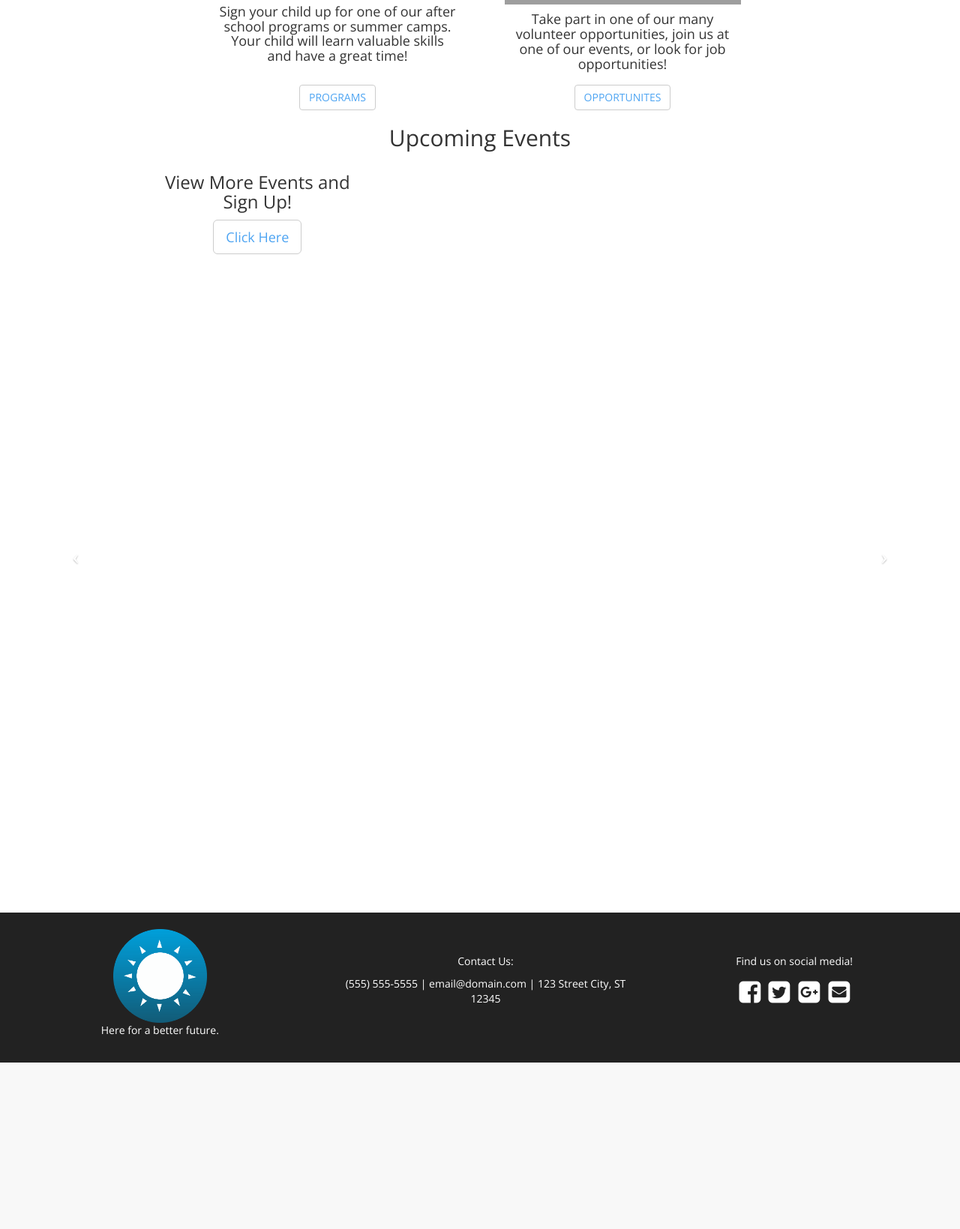
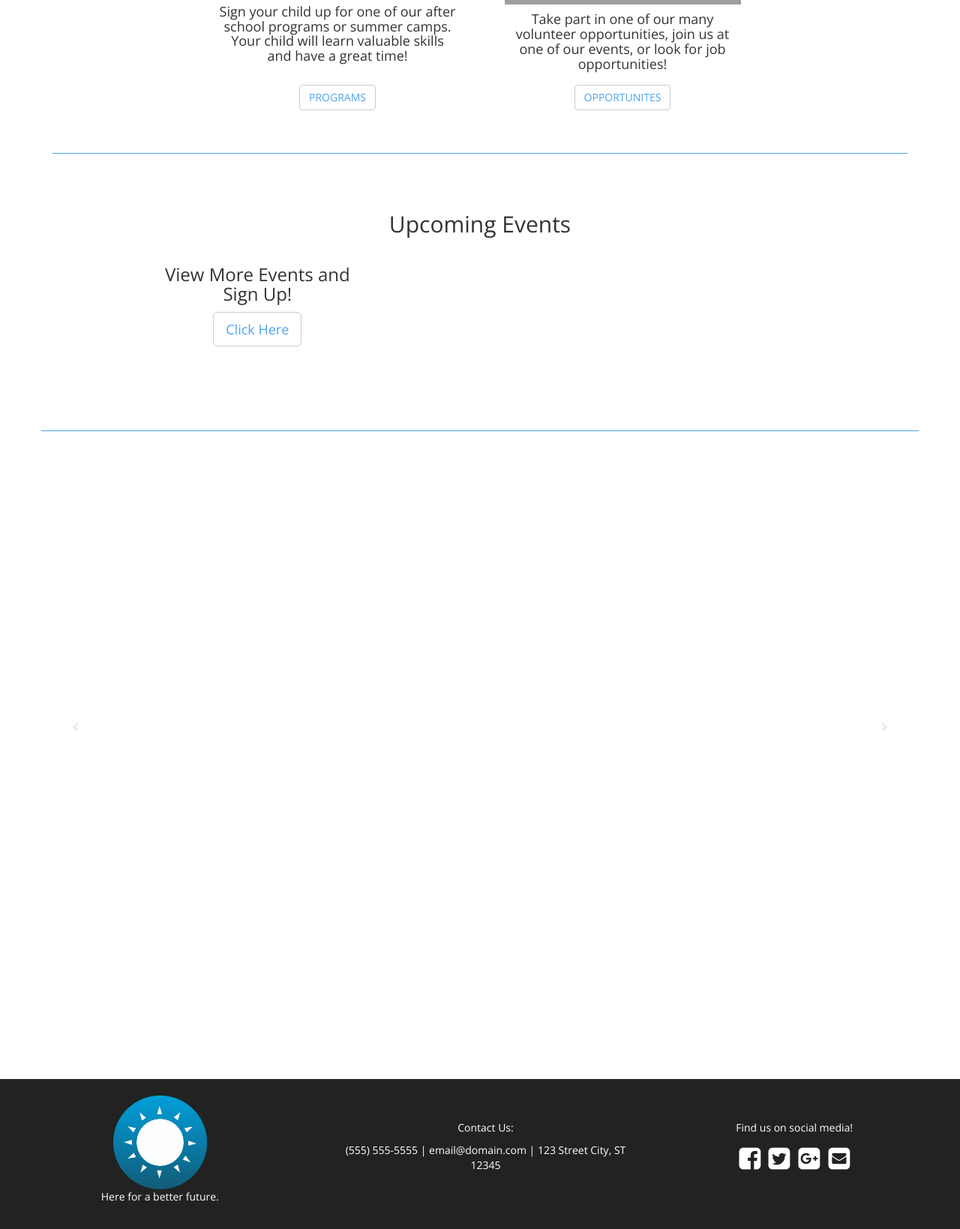
Before and after one commit to SrutiG/LEAADS-website, a Flask app: page /home in a window 1280 px wide. Shown: the part 1311-2950 px from the top of the page at 75% size. Before the commit the page ends 2728 px from the top, so only its background shows below. Run offline with Flask 2, Linux system fonts and the light colour scheme; data that the repository does not hold is empty; some libraries are stand-ins or nearby versions; grey boxes are pictures that could not be loaded.

Commit message:
some changes to home, cropped a picture

```diff
--- a/app/static/css/index.css
+++ b/app/static/css/index.css
@@ -24,6 +24,7 @@ body {
 .btn-default {
     color: var(--colorPrimary) ! important;
 }
+
 
 .navbar-logo {
     padding-top: 0px;
@@ -353,6 +354,12 @@ body {
     margin-top: 1%;
 }
 
+.break {
+    border-top: 1px solid var(--colorPrimary);
+    margin-top: 5%;
+    margin-bottom: 5%;
+}
+
 .btn-home {
 	background-color: var(--colorPrimary);
 	text-align: center;
@@ -365,6 +372,10 @@ body {
 
 .mainImg {
     width: 100vw;
+}
+
+.event-header {
+    margin-bottom: 2%;
 }
 
 .mainImg>img {
--- a/app/templates/home.html
+++ b/app/templates/home.html
@@ -34,6 +34,9 @@
             <!-- <div class="row"> <button type="button" class="btn btn-home">OPPORTUNITIES</button> </div> -->
         </div>
     </div>
+    <div class="break col-md-12">
+
+    </div>
     <div class="col-md-10 col-md-offset-1 event-wrapper">
         <div class="col-md-12">
             <h2 class="text-center event-header">Upcoming Events</h2>
@@ -41,7 +44,7 @@
         <div class="events container">
             {% for event in events %}
             <div class="col-md-4 event text-center">
-                <img src="http://i.imgur.com/kbFNf2N.png" style="width: 100%;">
+                <img src="../static/{{ event[6] }}" style="width: 100%;">
                 <h3>{{ event[0] }}</h3>
                 <h4>{{ event[8].strftime('%m-%d-%Y %H:%I%p') }}</h4>
                 <h5>{{ event[3] }}</h5>
@@ -58,8 +61,7 @@
         </div>
     </div>
 </div>
-
-<!-- /Rachel's Code-->
+<div class="container break"></div>
 
 <div class="carousel-stuff">
     <div id="myCarousel" class="carousel slide carousel-items">
```
Also changed, not shown: app/static/images/backToSchool.png (added), app/static/images/oy1.JPG, app/static/images/party.png (added).
